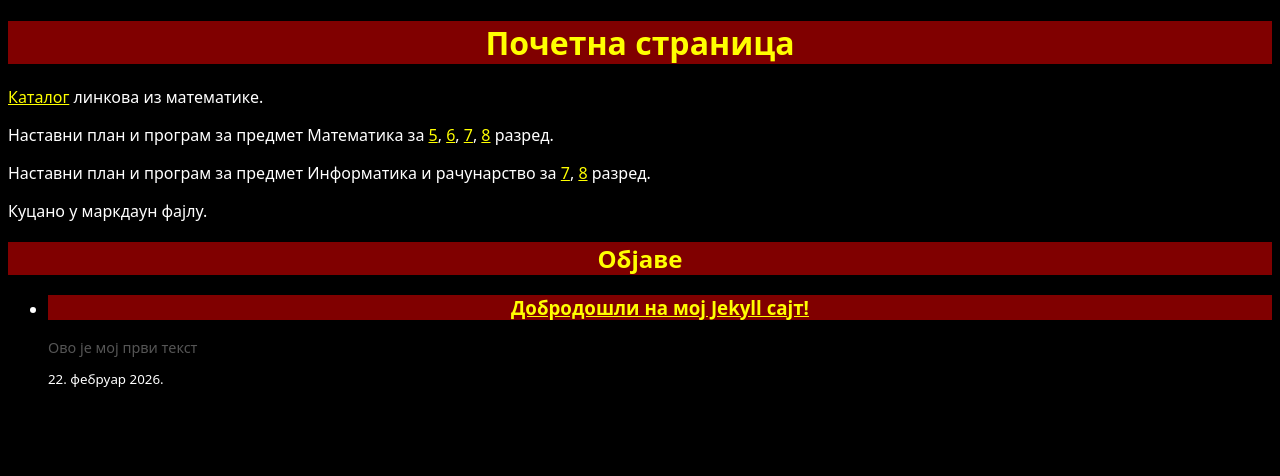
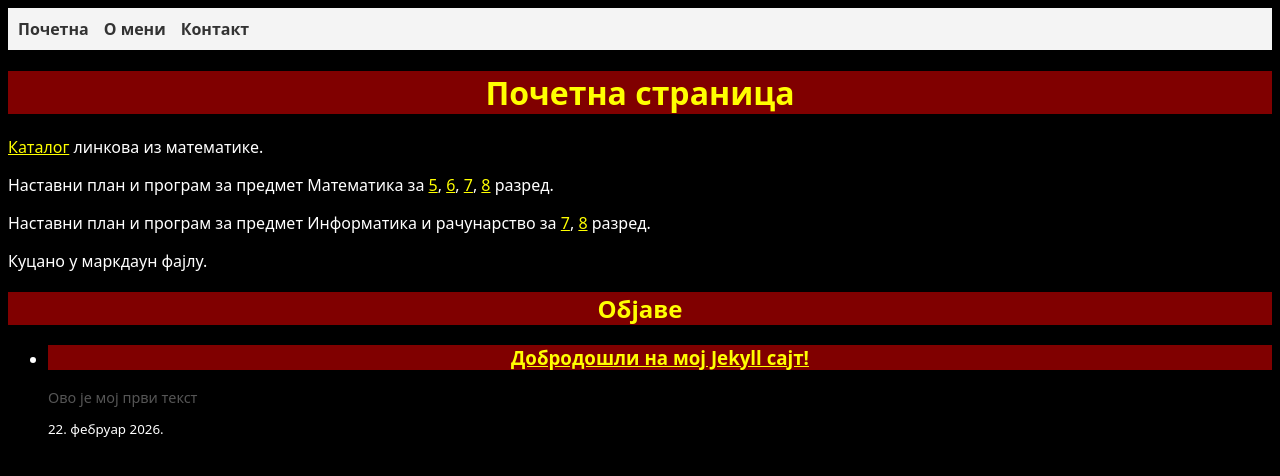
Before and after one commit to ndjapic/ndjapic.github.io, a Jekyll site: the page built from index.md, in a window 1280 px wide. Shown: the top 476 px of the page. Built offline with Jekyll 4.4.1, drawn with Linux system fonts in a browser that asks for light colours.

Commit message:
Refactor layout to include navigation and main section

```diff
--- a/_layouts/default.html
+++ b/_layouts/default.html
@@ -10,6 +10,9 @@
 	<link rel="apple-touch-icon" href="{{ '/assets/images/apple-touch-icon.png' | relative_url }}">
 </head>
 <body>
+	{% include navigation.html %}
+
+	<main>
 		{{ content }}
 		{% assign month = post.date | date: "%-m" %}
 		{{ post.date | date: "%-d." }}
@@ -28,5 +31,6 @@
 			{% when '12' %}децембар
 		{% endcase %}
 		{{ post.date | date: "%Y." }}
+	</main>
 </body>
 </html>
```
Lines whose indentation alone changed are shown as unchanged.
